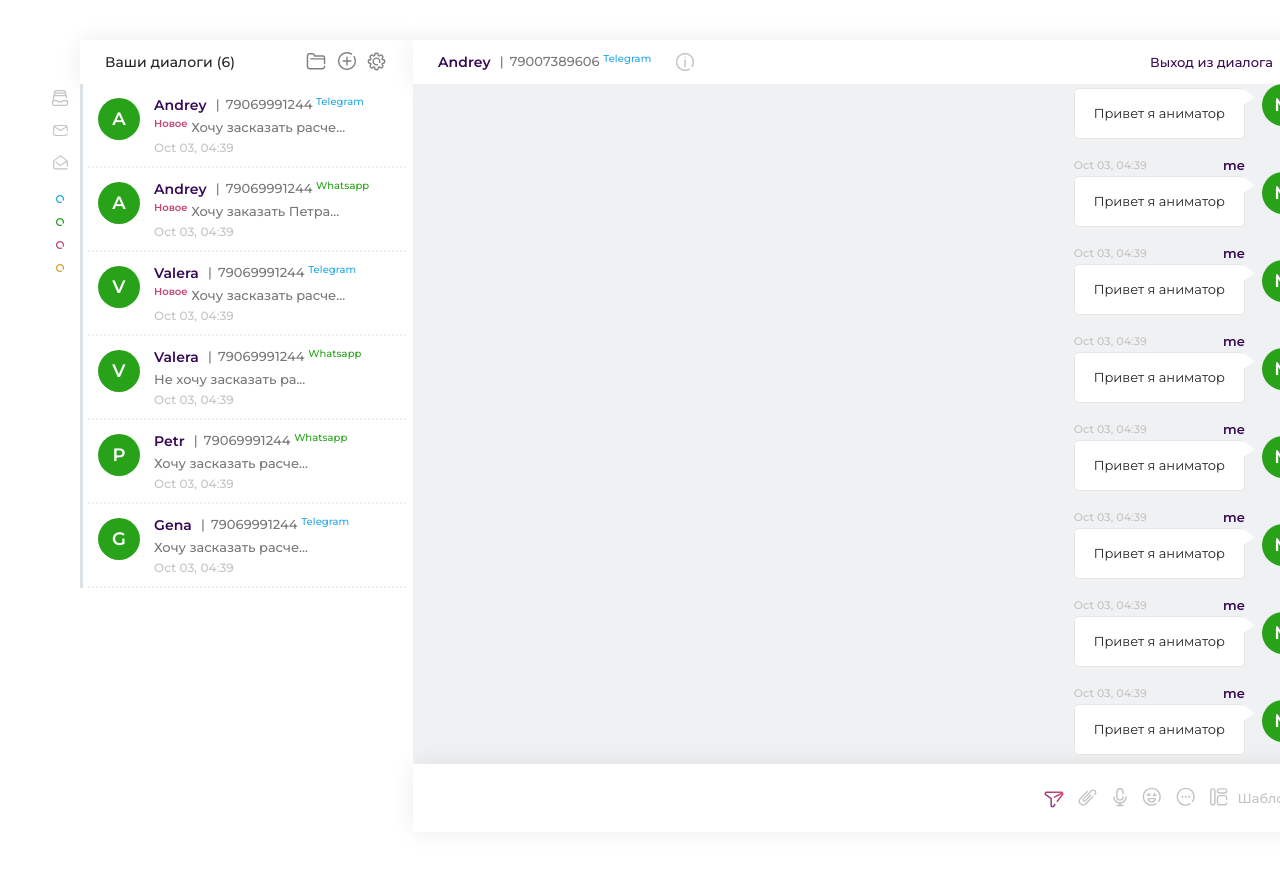
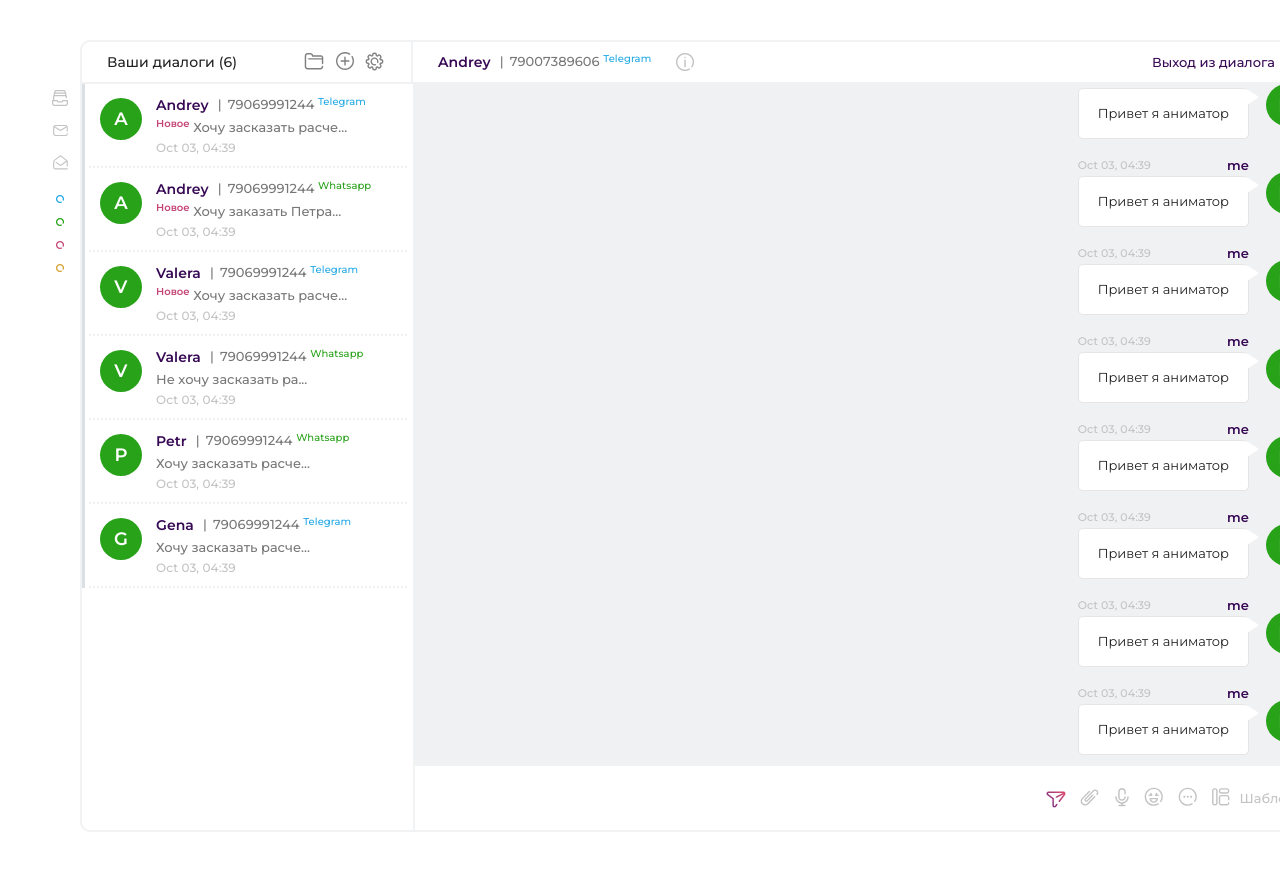
Before and after one commit to Maksoneeek/chat-1, a Vue app: page / in a window 1280 px wide. Shown: the top 870 px of the page. Built offline with nearby package versions, Linux system fonts and the light colour scheme.

Commit message:
Fix styles

```diff
--- a/src/assets/css/style.css
+++ b/src/assets/css/style.css
@@ -83,6 +83,7 @@ body ::-webkit-scrollbar, html ::-webkit-scrollbar {
   /* высота для горизонтального скролла */
   background: transparent;
   position: relative;
+  background-color: transparent;
 }
 
 body ::-webkit-scrollbar-thumb, html ::-webkit-scrollbar-thumb {
@@ -116,6 +117,7 @@ body .scrollar-viewport, html .scrollar-viewport {
   display: -webkit-box;
   display: -ms-flexbox;
   display: flex;
+  max-width: 1269px;
 }
 
 .chat__item {
@@ -216,8 +218,11 @@ body .scrollar-viewport, html .scrollar-viewport {
 .list-chat__scroll {
   overflow-y: scroll;
   overflow-x: hidden;
-  height: 760px;
+  height: 748px;
   position: relative;
+  border-radius: 0px 0 0px 10px;
+  border-bottom: 2px solid #f1f2f3;
+  border-left: 2px solid #f1f2f3;
 }
 
 .header-list-chat {
@@ -232,8 +237,8 @@ body .scrollar-viewport, html .scrollar-viewport {
           align-items: center;
   height: 44px;
   padding: 0 25px;
-  -webkit-box-shadow: 0 0 24px rgba(4, 26, 55, 0.08);
-          box-shadow: 0 0 24px rgba(4, 26, 55, 0.08);
+  border: 2px solid #f1f2f3;
+  border-radius: 10px 0 0px 0px;
 }
 
 .header-list-chat__title {
@@ -241,6 +246,7 @@ body .scrollar-viewport, html .scrollar-viewport {
   font-size: 14px;
   font-weight: 500;
   letter-spacing: 0.06px;
+  cursor: pointer;
 }
 
 .header-list-chat__icons {
@@ -284,6 +290,7 @@ body .scrollar-viewport, html .scrollar-viewport {
           align-items: center;
   position: relative;
   background-color: #ffffff;
+  cursor: pointer;
 }
 
 .item-list-chat::before {
@@ -462,8 +469,6 @@ body .scrollar-viewport, html .scrollar-viewport {
 
 .header-item-chat {
   height: 44px;
-  -webkit-box-shadow: 0 0 24px rgba(4, 26, 55, 0.08);
-          box-shadow: 0 0 24px rgba(4, 26, 55, 0.08);
   background-color: #ffffff;
   padding: 0 25px;
   display: -webkit-box;
@@ -475,6 +480,9 @@ body .scrollar-viewport, html .scrollar-viewport {
   -webkit-box-align: center;
       -ms-flex-align: center;
           align-items: center;
+  border: 2px solid #f1f2f3;
+  border-left: none;
+  border-radius: 0px 10px 0px 0px;
 }
 
 .header-item-chat__body {
@@ -484,6 +492,7 @@ body .scrollar-viewport, html .scrollar-viewport {
   -webkit-box-align: center;
       -ms-flex-align: center;
           align-items: center;
+  cursor: pointer;
 }
 
 .header-item-chat__line {
@@ -494,6 +503,7 @@ body .scrollar-viewport, html .scrollar-viewport {
   display: -webkit-box;
   display: -ms-flexbox;
   display: flex;
+  cursor: pointer;
   -webkit-box-align: center;
       -ms-flex-align: center;
           align-items: center;
@@ -518,8 +528,6 @@ body .scrollar-viewport, html .scrollar-viewport {
 
 .footer-chat-item {
   height: 68px;
-  -webkit-box-shadow: 0 0 24px rgba(4, 26, 55, 0.08);
-          box-shadow: 0 0 24px rgba(4, 26, 55, 0.08);
   background-color: #ffffff;
   display: -webkit-box;
   display: -ms-flexbox;
@@ -527,6 +535,8 @@ body .scrollar-viewport, html .scrollar-viewport {
   -webkit-box-align: center;
       -ms-flex-align: center;
           align-items: center;
+  border: 2px solid #f1f2f3;
+  border-radius: 0px 0 10px 0px;
   padding: 0 25px 0 35px;
 }
 
@@ -616,6 +626,7 @@ body .scrollar-viewport, html .scrollar-viewport {
       -ms-flex-align: center;
           align-items: center;
   height: 100%;
+  cursor: pointer;
 }
 
 .footer-chat-item__templates_icon {
```
